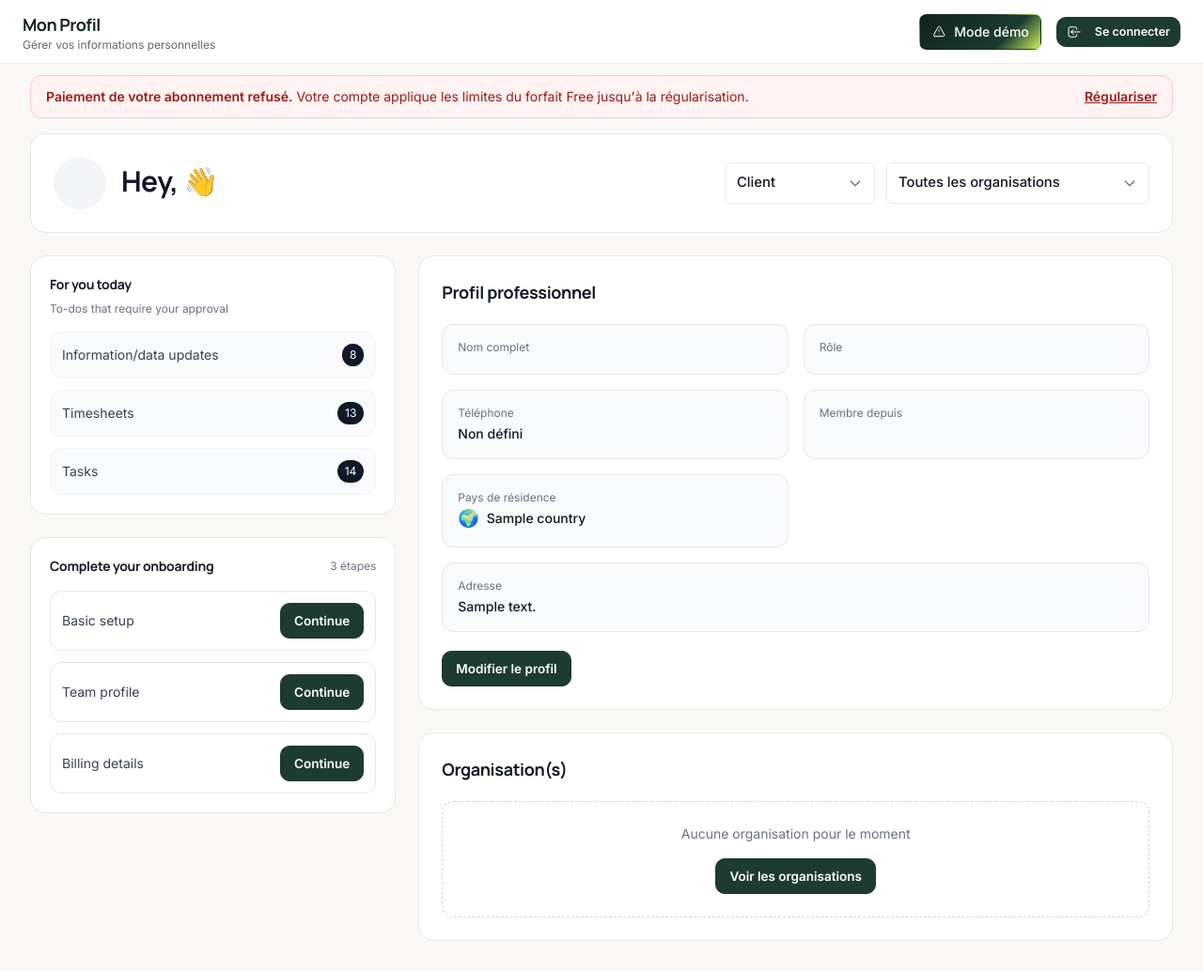
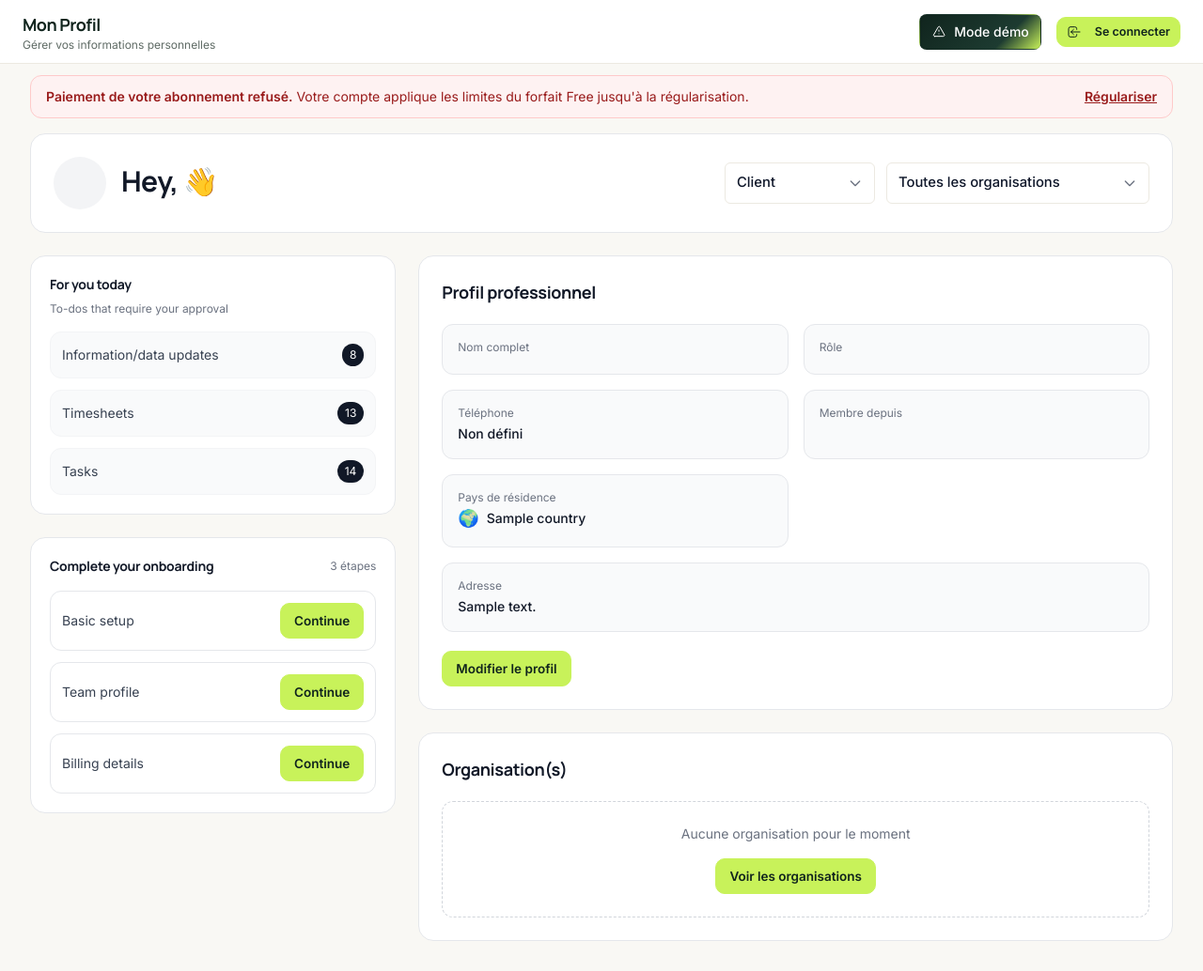
Before and after one commit to advancedworkflow/Billio, a Django app: template templates/accounts/profile.html in a window 1280 px wide. Shown: the whole page at 94% size. Run offline with Django 4.2, Linux system fonts and the light colour scheme; the template is opened without the code that fills it: most values are stand-ins (such as "Sample title", 1, 10 or a date in 2020); some libraries are stand-ins or nearby versions.

Commit message:
App : boutons principaux, bouton + et accents du dashboard en citron vert
Co-Authored-By: Claude Opus 5.5 <noreply@anthropic.com>

```diff
--- a/static/css/app.css
+++ b/static/css/app.css
@@ -886,9 +886,9 @@
 .btn-primary,
 .btn-primary-black {
   font-family: var(--font-titles);
-  background: var(--billio-primary);
-  color: #ffffff;
-  border: 1px solid var(--billio-primary);
+  background: var(--billio-cta);
+  color: var(--billio-text);
+  border: 1px solid var(--billio-cta);
   border-radius: 0.375rem;
   min-height: 40px;
   font-weight: 700;
@@ -897,8 +897,9 @@
 
 .btn-primary:hover,
 .btn-primary-black:hover {
-  background: var(--billio-primary-hover);
-  border-color: var(--billio-primary-hover);
+  background: var(--billio-cta-hover);
+  border-color: var(--billio-cta-hover);
+  color: var(--billio-text);
 }
 
 .btn-primary:focus,
--- a/static/css/dashboard-premium.css
+++ b/static/css/dashboard-premium.css
@@ -296,7 +296,7 @@
 
 .chart-bar--active,
 .chart-bar--active:hover {
-  background: var(--billio-primary);
+  background: var(--billio-cta);
 }
 
 .kpi-sparkline path {
@@ -430,7 +430,7 @@
 .goal-progress-fill {
   height: 100%;
   border-radius: 9999px;
-  background: var(--billio-gradient);
+  background: var(--billio-cta);
   transition: width 1.2s cubic-bezier(0.34, 1.56, 0.64, 1);
 }
 
@@ -1295,13 +1295,13 @@
   display: flex;
   align-items: center;
   justify-content: center;
-  background: var(--billio-gradient);
-  color: #fff;
-  box-shadow: 0 12px 32px rgba(29, 59, 49, 0.35);
+  background: var(--billio-cta);
+  color: var(--billio-text);
+  box-shadow: 0 10px 28px rgba(16, 36, 29, 0.22);
   transition: transform 0.15s ease, box-shadow 0.15s ease;
 }
 
-.quick-dock-fab:hover { transform: translateY(-2px); box-shadow: 0 16px 40px rgba(29, 59, 49, 0.4); }
+.quick-dock-fab:hover { transform: translateY(-2px); background: var(--billio-cta-hover); box-shadow: 0 14px 34px rgba(16, 36, 29, 0.26); }
 
 .quick-dock-fab { touch-action: none; cursor: grab; }
 .quick-dock.is-dragging .quick-dock-fab { cursor: grabbing; transform: scale(1.06); transition: none; }
--- a/static/css/ui.css
+++ b/static/css/ui.css
@@ -36,17 +36,17 @@
   .pd-btn, .st-btn, .pt-btn, .ie-btn, .bl-btn, .ig-btn, .cd-btn, .pr-btn, .te-btn, .tg-btn, .wf-btn, .rs-btn, .docfill-btn
 ):hover { background: #fafafa; border-color: #a1a1aa; color: var(--ui-text); }
 
-/* Principal : violet */
+/* Principal : citron vert */
 .billio-dashboard :is(
   .btn-primary, .btn-primary-black, .btn-modern-primary,
   .pd-btn--primary, .st-btn--primary, .pt-btn--primary, .ie-btn--primary, .bl-btn--primary, .ig-btn--primary,
   .cd-btn--primary, .pr-btn--primary, .te-btn--primary, .tg-btn--primary, .wf-btn--primary, .docfill-btn--primary
-) { background: var(--ui-primary); border-color: var(--ui-primary); color: #fff; }
+) { background: var(--billio-cta, #c8f25a); border-color: var(--billio-cta, #c8f25a); color: var(--billio-text, #10241d); }
 .billio-dashboard :is(
   .btn-primary, .btn-primary-black, .btn-modern-primary,
   .pd-btn--primary, .st-btn--primary, .pt-btn--primary, .ie-btn--primary, .bl-btn--primary, .ig-btn--primary,
   .cd-btn--primary, .pr-btn--primary, .te-btn--primary, .tg-btn--primary, .wf-btn--primary, .docfill-btn--primary
-):hover { background: var(--ui-primary-hover); border-color: var(--ui-primary-hover); color: #fff; }
+):hover { background: var(--billio-cta-hover, #b9e64a); border-color: var(--billio-cta-hover, #b9e64a); color: var(--billio-text, #10241d); }
 
 /* Discret : sans bordure */
 .billio-dashboard :is(.btn-ghost, .pd-btn--ghost, .st-btn--ghost, .pt-btn--ghost, .ie-btn--ghost, .bl-btn--ghost) {
@@ -155,7 +155,7 @@
 /* ---------- Carte Billio AI (tableau de bord) ---------- */
 .ai-card { display: flex; flex-direction: column; gap: 14px; }
 .ai-card-head { display: flex; align-items: center; gap: 12px; }
-.ai-card-badge { width: 38px; height: 38px; border-radius: 11px; background: linear-gradient(135deg, #1d3b31, #9cc48a); color: #fff; display: inline-flex; align-items: center; justify-content: center; flex-shrink: 0; }
+.ai-card-badge { width: 38px; height: 38px; border-radius: 11px; background: var(--billio-cta, #c8f25a); color: var(--billio-text, #10241d); display: inline-flex; align-items: center; justify-content: center; flex-shrink: 0; }
 .ai-card-sub { margin: 2px 0 0; font-size: 13px; color: var(--ui-muted); }
 .ai-card-list { list-style: none; margin: 0; padding: 0; display: flex; flex-direction: column; gap: 8px; }
 .ai-card-list li { display: flex; align-items: center; gap: 12px; padding: 10px 12px; border: 1px solid var(--billio-border, #e4e4e7); border-radius: 12px; }
--- a/templates/accounts/onboarding.html
+++ b/templates/accounts/onboarding.html
@@ -9,7 +9,7 @@
     <link rel="preconnect" href="https://fonts.googleapis.com">
     <link rel="preconnect" href="https://fonts.gstatic.com" crossorigin>
     <link href="https://fonts.googleapis.com/css2?family=Inter:wght@400;500;600&family=Manrope:wght@700;800&display=swap" rel="stylesheet">
-    <link href="{% static 'css/app.css' %}?v=1.8" rel="stylesheet">
+    <link href="{% static 'css/app.css' %}?v=1.9" rel="stylesheet">
     <link href="{% static 'css/onboarding.css' %}?v=1.0" rel="stylesheet">
     <script src="https://unpkg.com/alpinejs@3.14.1/dist/cdn.min.js" defer></script>
 </head>
--- a/templates/auth/_layout.html
+++ b/templates/auth/_layout.html
@@ -10,7 +10,7 @@
     <link rel="preconnect" href="https://fonts.googleapis.com">
     <link rel="preconnect" href="https://fonts.gstatic.com" crossorigin>
     <link href="https://fonts.googleapis.com/css2?family=Inter:wght@400;500;600&family=Manrope:wght@700;800&display=swap" rel="stylesheet">
-    <link href="{% static 'css/app.css' %}?v=1.8" rel="stylesheet">
+    <link href="{% static 'css/app.css' %}?v=1.9" rel="stylesheet">
     <style>
         * { box-sizing: border-box; }
         body { margin: 0; min-height: 100vh; font-family: 'Inter', system-ui, -apple-system, sans-serif; color: var(--billio-text); background: var(--billio-bg); display: flex; flex-direction: column; align-items: center; padding: 48px 16px; }
--- a/templates/dashboard/base.html
+++ b/templates/dashboard/base.html
@@ -14,8 +14,8 @@
     <link rel="preconnect" href="https://fonts.googleapis.com">
     <link rel="preconnect" href="https://fonts.gstatic.com" crossorigin>
     <link href="https://fonts.googleapis.com/css2?family=Inter:wght@400;500;600&family=Manrope:wght@700;800&family=Newsreader:wght@500;600&display=optional" rel="stylesheet">
-    <link href="{% static 'css/app.css' %}?v=4.6" rel="stylesheet">
-    <link href="{% static 'css/dashboard-premium.css' %}?v=3.37" rel="stylesheet">
+    <link href="{% static 'css/app.css' %}?v=4.7" rel="stylesheet">
+    <link href="{% static 'css/dashboard-premium.css' %}?v=3.38" rel="stylesheet">
     <link href="{% static 'css/plugins.css' %}?v=1.1" rel="stylesheet">
     <link href="{% static 'css/time-widget.css' %}?v=1.1" rel="stylesheet">
     <script src="https://unpkg.com/lucide@latest"></script>
@@ -27,7 +27,7 @@
     {% if user.is_authenticated %}<script src="{% static 'js/time-widget.js' %}?v=1.1" defer></script>{% endif %}
     {% block extra_head %}{% endblock %}
     {# Style commun des boutons, champs et onglets : en dernier, après les styles propres aux pages #}
-    <link href="{% static 'css/ui.css' %}?v=1.6" rel="stylesheet">
+    <link href="{% static 'css/ui.css' %}?v=1.7" rel="stylesheet">
 </head>
 <body
     class="billio-dashboard flex min-h-screen"
@@ -257,7 +257,7 @@
                         </button>
 
                         {% if request.resolver_match.url_name != 'invoice-create' %}
-                        <a href="{% url 'invoices:invoice-create' %}" aria-label="Nouvelle facture" class="btn-secondary-yellow px-3 sm:px-4 py-2 text-xs sm:text-sm font-medium rounded-lg transition-colors duration-150 inline-flex items-center gap-1.5 sm:gap-2 shrink-0 whitespace-nowrap">
+                        <a href="{% url 'invoices:invoice-create' %}" aria-label="Nouvelle facture" class="btn-primary px-3 sm:px-4 py-2 text-xs sm:text-sm font-medium rounded-lg transition-colors duration-150 inline-flex items-center gap-1.5 sm:gap-2 shrink-0 whitespace-nowrap">
                             <i data-lucide="plus" class="w-4 h-4 shrink-0"></i>
                             <span class="hidden sm:inline">Nouvelle facture</span>
                         </a>
--- a/templates/dev-tools.html
+++ b/templates/dev-tools.html
@@ -7,7 +7,7 @@
     <title>Outils de Développement - Billio</title>
     <!-- Load Tailwind CSS -->
     <script src="https://cdn.tailwindcss.com"></script>
-    <link href="{% static 'css/app.css' %}?v=1.5" rel="stylesheet">
+    <link href="{% static 'css/app.css' %}?v=1.6" rel="stylesheet">
     <script src="https://unpkg.com/htmx.org@1.9.10"></script>
     <script src="https://unpkg.com/alpinejs@3.x.x/dist/cdn.min.js" defer></script>
     <script src="{% static 'js/app.js' %}?v=1.0"></script>
--- a/templates/landing/legal.html
+++ b/templates/landing/legal.html
@@ -6,7 +6,7 @@
     <title>{{ page_title }} - Billio</title>
     <link rel="icon" type="image/png" sizes="32x32" href="{% static 'images/logo/favicon-32.png' %}">
     <link href="{% static 'css/landing-tw.css' %}?v=1.0" rel="stylesheet">
-    <link href="{% static 'css/app.css' %}?v=1.8" rel="stylesheet">
+    <link href="{% static 'css/app.css' %}?v=1.9" rel="stylesheet">
     <style>
         body { font-family: 'Inter', system-ui, sans-serif; color: var(--billio-text); background: var(--billio-bg); }
         .legal-doc { background: #fff; border: 1px solid var(--billio-border); border-radius: 1.25rem; padding: 2.5rem 2rem; }
```
